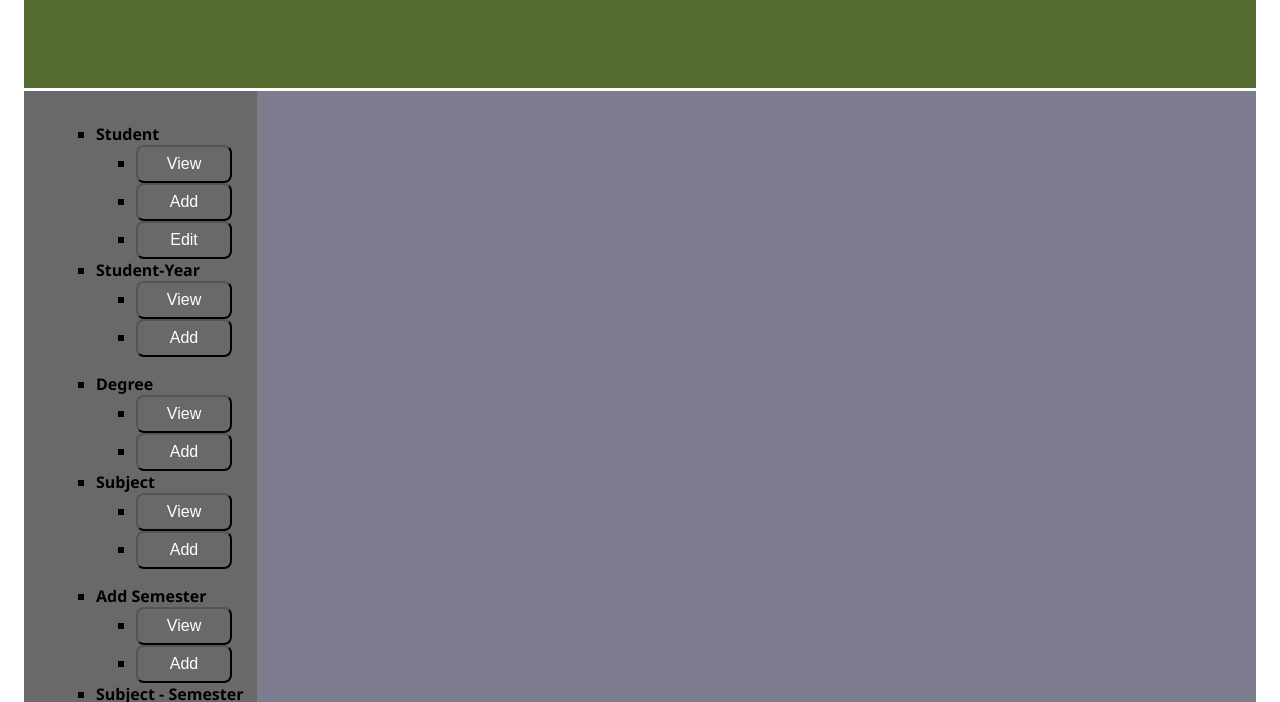
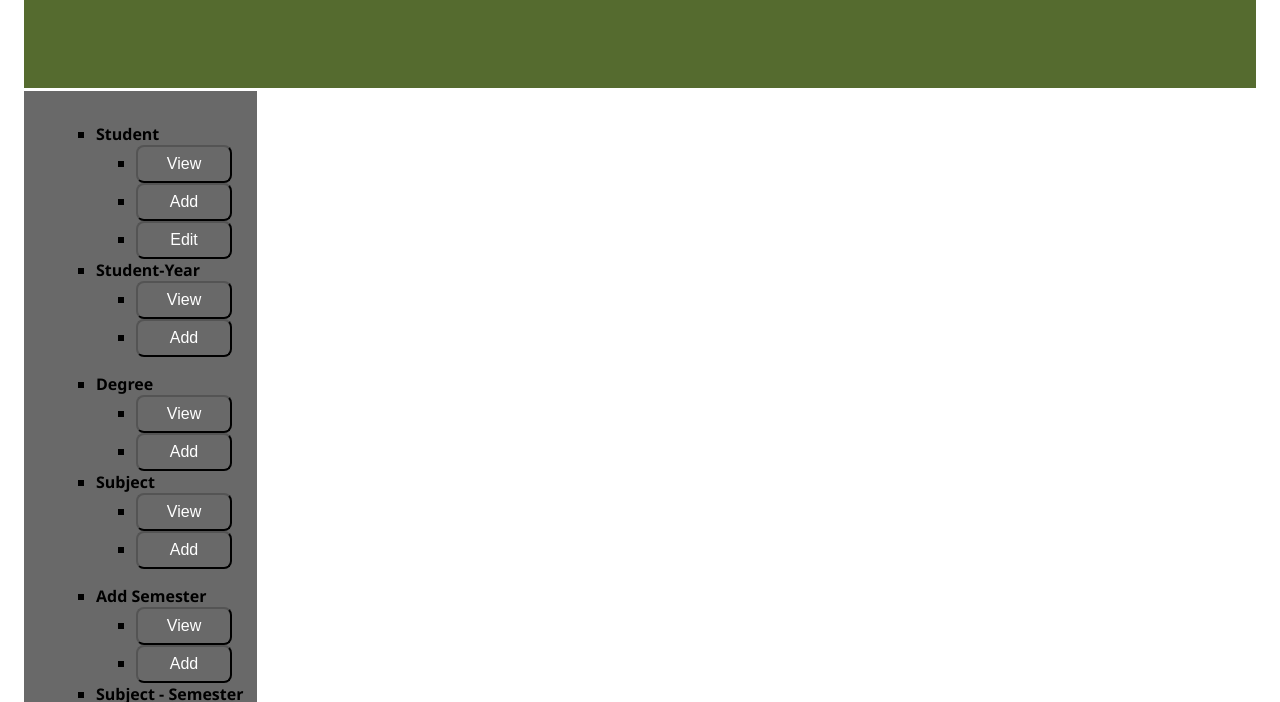
Before and after one commit to rmahawewa/Slppts, a website built with webpack: page src/template.html in a window 1280 px wide. Shown: the part 75-777 px from the top of the page. Built offline with nearby package versions, Linux system fonts and the light colour scheme.

Commit message:
change background color of detailed content

```diff
--- a/src/style.css
+++ b/src/style.css
@@ -33,7 +33,7 @@ h1, .left-navbar{
 }
 .detailed-content{
     grid-column: 2 / 7;
-    background-color: rgb(125, 124, 143);
+    background-color: white;
     padding: 2rem;
 }
 .footer{
@@ -100,6 +100,7 @@ input{
     width:20rem;
     height: 1rem;
     padding: 0.5rem;
+    border: 1px solid darkolivegreen;
 }
 
 select{
```
